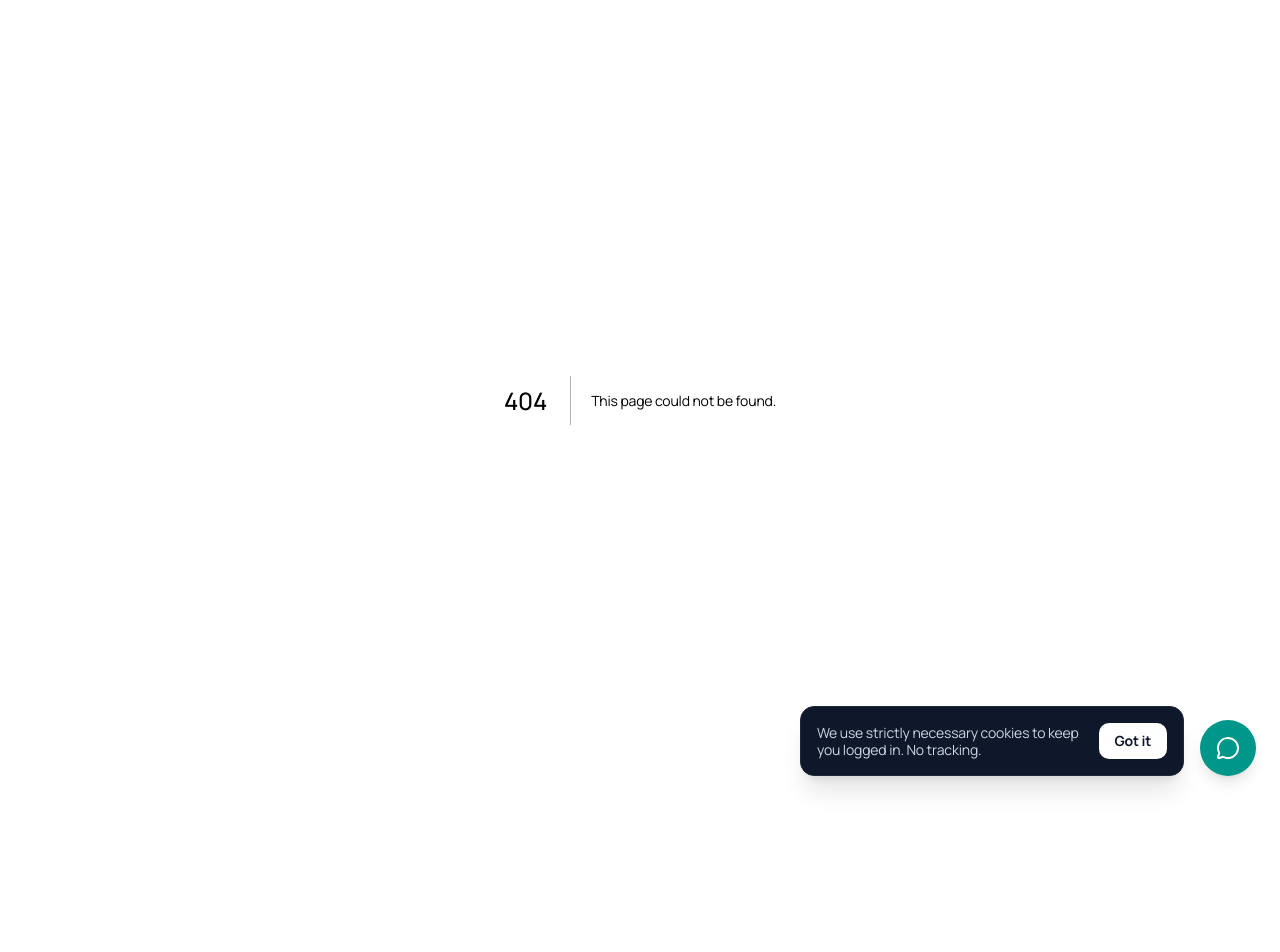
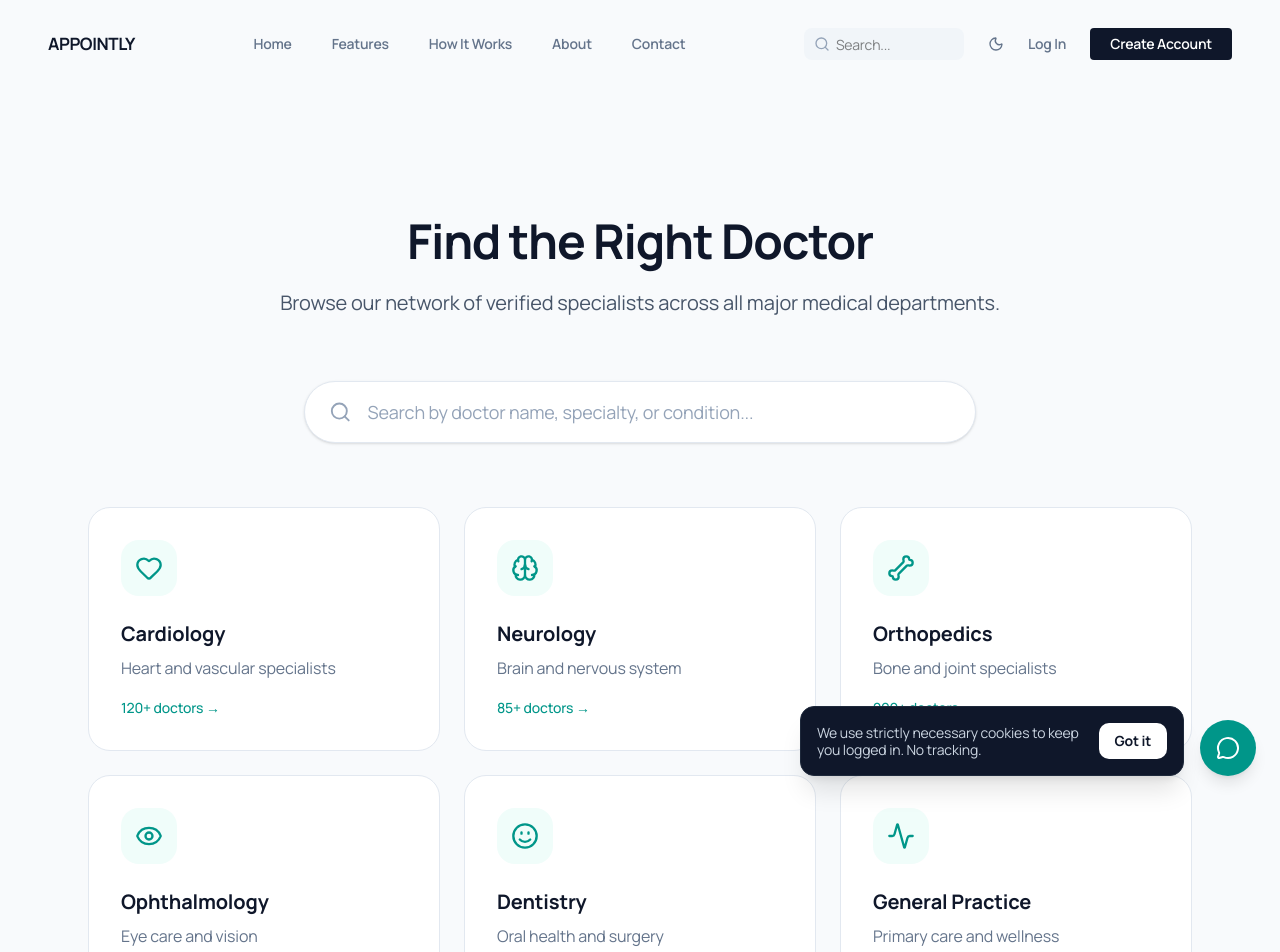
Before and after one commit to Sharathhhh22/Slot-Yourself, a Next.js app: page /departments in a window 1280 px wide. Before the commit this address had no page. Shown: the top 952 px of the page. Before the commit the page ends 800 px from the top, so only its background shows below. Built offline with nearby package versions, Linux system fonts and the light colour scheme.

Commit message:
feat: add missing footer pages (careers, departments)

```diff
--- /dev/null
+++ b/src/app/(marketing)/careers/page.tsx
@@ -0,0 +1,60 @@
+import Link from "next/link"
+import { ArrowRight, Briefcase, MapPin, Clock } from "lucide-react"
+
+export default function CareersPage() {
+  const jobs = [
+    { title: "Senior Full Stack Engineer", dept: "Engineering", loc: "Remote (US/Canada)", type: "Full-time" },
+    { title: "Product Designer", dept: "Design", loc: "San Francisco, CA / Remote", type: "Full-time" },
+    { title: "Medical Partnerships Lead", dept: "Sales", loc: "New York, NY", type: "Full-time" },
+    { title: "Customer Success Specialist", dept: "Support", loc: "Remote (Global)", type: "Full-time" },
+  ]
+
+  return (
+    <div className="min-h-screen pt-32 pb-24 bg-slate-50 dark:bg-slate-950">
+      <div className="max-w-[1000px] mx-auto px-6 md:px-12">
+        <div className="text-center max-w-2xl mx-auto mb-20">
+          <div className="inline-block px-4 py-1.5 bg-teal-100 dark:bg-teal-900/30 text-teal-700 dark:text-teal-300 rounded-full text-sm font-bold tracking-wide uppercase mb-6">
+            We are hiring
+          </div>
+          <h1 className="text-5xl font-bold tracking-tight text-slate-900 dark:text-white mb-6">
+            Help us fix healthcare.
+          </h1>
+          <p className="text-xl text-slate-600 dark:text-slate-400">
+            Join a team of engineers, designers, and medical professionals dedicated to making healthcare access seamless.
+          </p>
+        </div>
+
+        <div className="space-y-6">
+          <h2 className="text-2xl font-bold text-slate-900 dark:text-white mb-8 border-b border-slate-200 dark:border-slate-800 pb-4">
+            Open Positions
+          </h2>
+
+          {jobs.map((job, idx) => (
+            <div key={idx} className="group bg-white dark:bg-slate-900 p-8 rounded-2xl border border-slate-200 dark:border-slate-800 flex flex-col md:flex-row md:items-center justify-between hover:border-teal-500 transition-colors">
+              <div className="mb-6 md:mb-0">
+                <h3 className="text-xl font-bold text-slate-900 dark:text-white mb-3 group-hover:text-teal-500 transition-colors">
+                  {job.title}
+                </h3>
+                <div className="flex flex-wrap gap-4 text-sm text-slate-500 dark:text-slate-400">
+                  <span className="flex items-center gap-1.5"><Briefcase className="w-4 h-4" /> {job.dept}</span>
+                  <span className="flex items-center gap-1.5"><MapPin className="w-4 h-4" /> {job.loc}</span>
+                  <span className="flex items-center gap-1.5"><Clock className="w-4 h-4" /> {job.type}</span>
+                </div>
+              </div>
+
+              <Link href="/contact" className="inline-flex items-center justify-center bg-slate-100 dark:bg-slate-800 hover:bg-teal-500 hover:text-white dark:hover:bg-teal-500 dark:hover:text-white text-slate-900 dark:text-white px-6 py-3 rounded-xl font-semibold transition-colors">
+                Apply Now <ArrowRight className="ml-2 w-4 h-4" />
+              </Link>
+            </div>
+          ))}
+        </div>
+
+        <div className="mt-20 text-center p-10 bg-slate-100 dark:bg-slate-900 rounded-3xl border border-slate-200 dark:border-slate-800">
+          <h3 className="text-xl font-bold text-slate-900 dark:text-white mb-2">Don't see a fit?</h3>
+          <p className="text-slate-600 dark:text-slate-400 mb-6">We're always looking for talented people. Send us your resume anyway.</p>
+          <a href="mailto:careers@appointly.com" className="text-teal-600 dark:text-teal-400 font-bold hover:underline">careers@appointly.com</a>
+        </div>
+      </div>
+    </div>
+  )
+}
--- /dev/null
+++ b/src/app/(marketing)/departments/page.tsx
@@ -0,0 +1,54 @@
+import Link from "next/link"
+import { Search, Heart, Brain, Bone, Eye, Smile, Activity } from "lucide-react"
+
+export default function DepartmentsPage() {
+  const departments = [
+    { name: "Cardiology", desc: "Heart and vascular specialists", icon: Heart, count: "120+ doctors" },
+    { name: "Neurology", desc: "Brain and nervous system", icon: Brain, count: "85+ doctors" },
+    { name: "Orthopedics", desc: "Bone and joint specialists", icon: Bone, count: "200+ doctors" },
+    { name: "Ophthalmology", desc: "Eye care and vision", icon: Eye, count: "150+ doctors" },
+    { name: "Dentistry", desc: "Oral health and surgery", icon: Smile, count: "300+ doctors" },
+    { name: "General Practice", desc: "Primary care and wellness", icon: Activity, count: "500+ doctors" },
+  ]
+
+  return (
+    <div className="min-h-screen pt-32 pb-24 bg-slate-50 dark:bg-slate-950">
+      <div className="max-w-[1200px] mx-auto px-6 md:px-12">
+        <div className="text-center max-w-3xl mx-auto mb-16">
+          <h1 className="text-4xl md:text-5xl font-bold tracking-tight text-slate-900 dark:text-white mb-6">
+            Find the Right Doctor
+          </h1>
+          <p className="text-xl text-slate-600 dark:text-slate-400">
+            Browse our network of verified specialists across all major medical departments.
+          </p>
+        </div>
+
+        <div className="max-w-2xl mx-auto mb-16">
+          <div className="flex items-center bg-white dark:bg-slate-900 rounded-full px-6 py-4 shadow-sm border border-slate-200 dark:border-slate-800">
+            <Search className="w-6 h-6 text-slate-400 mr-4" />
+            <input
+              type="text"
+              placeholder="Search by doctor name, specialty, or condition..."
+              className="bg-transparent border-none w-full outline-none text-slate-900 dark:text-white placeholder-slate-400 text-lg"
+            />
+          </div>
+        </div>
+
+        <div className="grid md:grid-cols-2 lg:grid-cols-3 gap-6">
+          {departments.map((dept, idx) => (
+            <Link key={idx} href="/appointments/new" className="group bg-white dark:bg-slate-900 p-8 rounded-3xl border border-slate-200 dark:border-slate-800 hover:border-teal-500 hover:shadow-md transition-all">
+              <div className="w-14 h-14 bg-teal-50 dark:bg-teal-900/30 rounded-2xl flex items-center justify-center mb-6 group-hover:bg-teal-500 transition-colors">
+                <dept.icon className="w-7 h-7 text-teal-600 dark:text-teal-400 group-hover:text-white transition-colors" />
+              </div>
+              <h3 className="text-xl font-bold text-slate-900 dark:text-white mb-2">{dept.name}</h3>
+              <p className="text-slate-500 dark:text-slate-400 mb-4">{dept.desc}</p>
+              <div className="text-sm font-medium text-teal-600 dark:text-teal-400">
+                {dept.count} &rarr;
+              </div>
+            </Link>
+          ))}
+        </div>
+      </div>
+    </div>
+  )
+}
```
